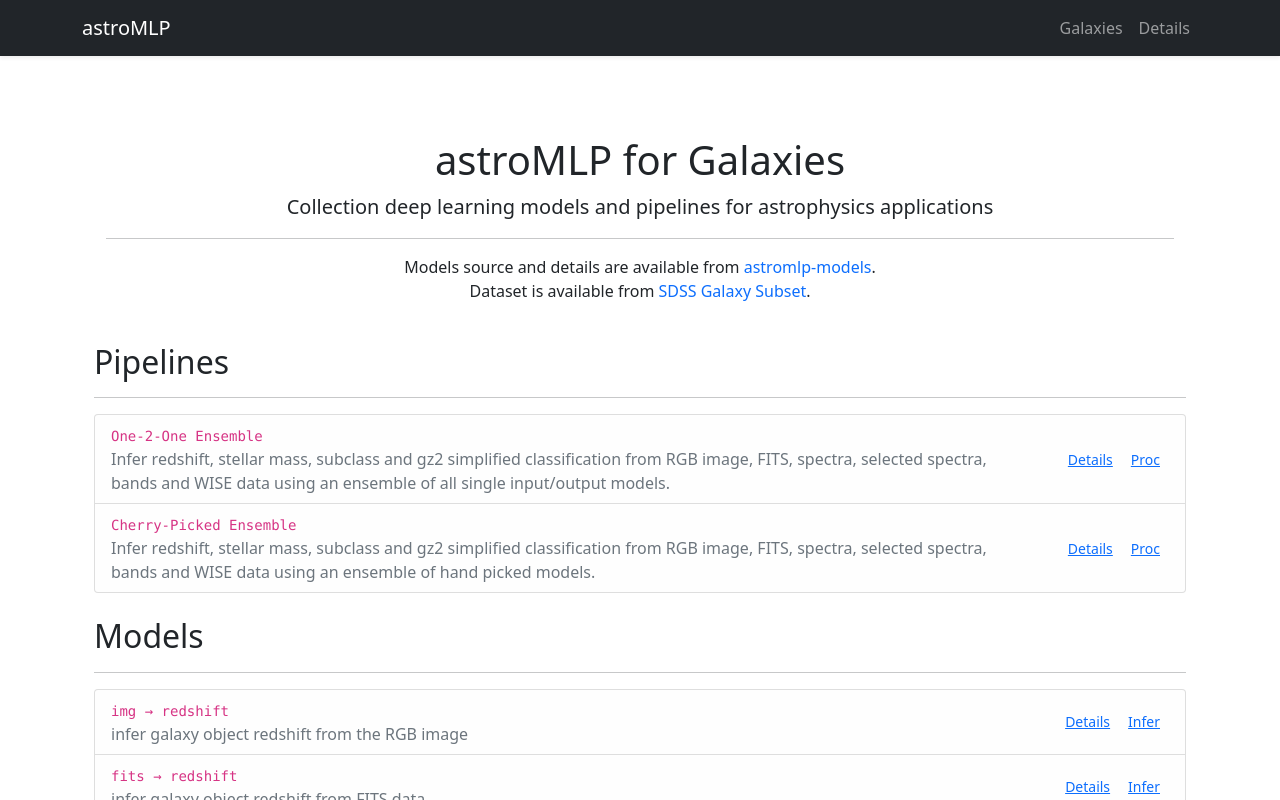
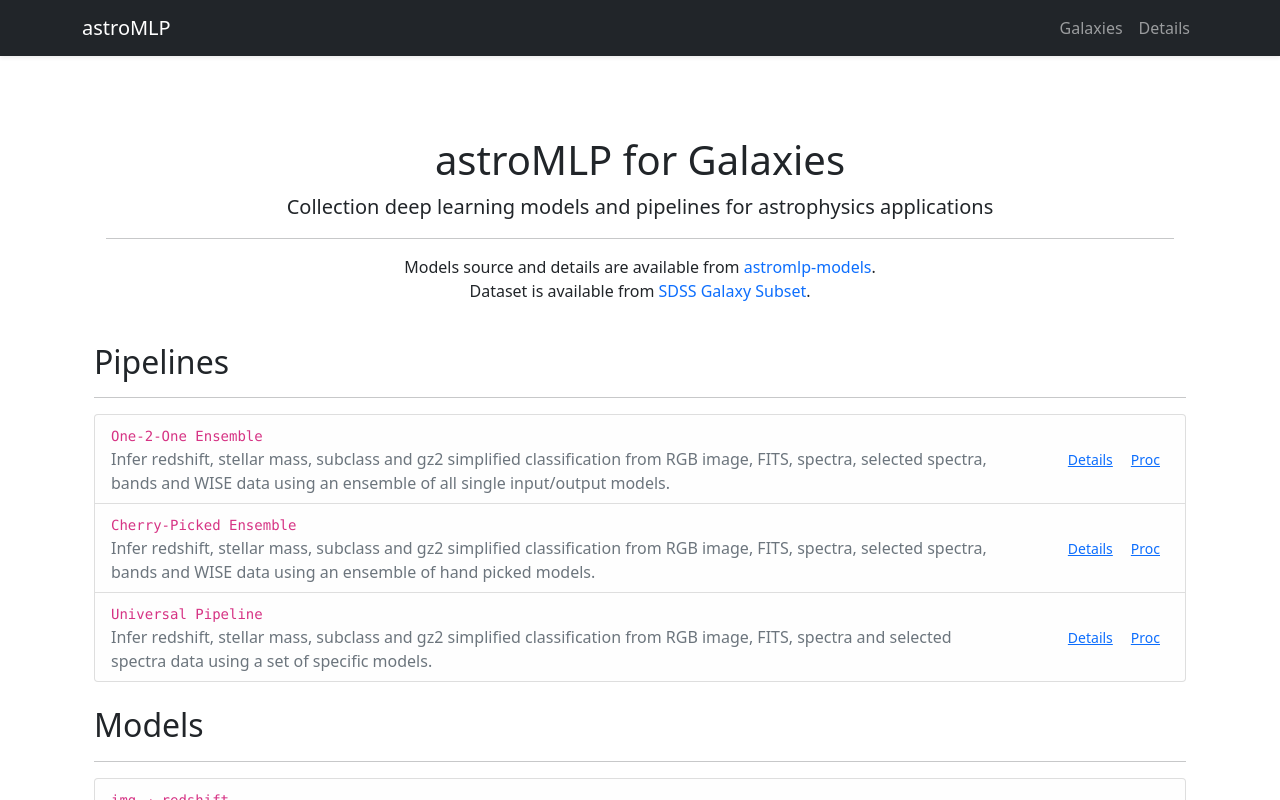
Before and after one commit to nunorc/astromlp-app, a Vue app: page /galaxies in a window 1280 px wide. Shown: the top 800 px of the page. Built offline with nearby package versions, Linux system fonts and the light colour scheme.

Commit message:
Add universal pipeline

```diff
--- a/src/shared.js
+++ b/src/shared.js
@@ -2,11 +2,13 @@
 export default {
   'PIPES': [
     'one2one',
-    'cherryPicked'
+    'cherryPicked',
+    'universal'
   ],
   'PIPES_NAMES': {
     one2one: 'One-2-One Ensemble',
-    cherryPicked: 'Cherry-Picked Ensemble'
+    cherryPicked: 'Cherry-Picked Ensemble',
+    universal: 'Universal Pipeline'
   },
   'PIPES_DESCS': {
     one2one: [
@@ -16,6 +18,10 @@ export default {
     cherryPicked: [
       'Infer redshift, stellar mass, subclass and gz2 simplified classification from RGB image, FITS, spectra, selected spectra, bands and WISE data using an ensemble of hand picked models.',
       '<table class="table table-sm"><thead><tr><th>Output</th><th>Ensemble</th></tr></thead><tbody><tr><td><code>redshift</code></td><td><code>[f2r, s2r, ss2r, iFsSSbW2r]</code></td></tr><tr><td><code>smass</code></td><td><code>[f2sm, b2sm, w2sm, iFsSSbW2sm]</code></td></tr><tr><td><code>subclass</code></td><td><code>[iFsSSbW2s]</code></td></tr><tr><td><code>gz2c</code></td><td><code>[i2g, f2g, iFsSSbW2g]</code></td></tr></tbody></table>'
+    ],
+    universal: [
+      'Infer redshift, stellar mass, subclass and gz2 simplified classification from RGB image, FITS, spectra and selected spectra data using a set of specific models.',
+      '<table class="table table-sm"><thead><tr><th>Output</th><th>Model</th></tr></thead><tbody><tr><td><code>redshift</code></td><td><code>s2r</code></td></tr><tr><td><code>smass</code></td><td><code>i2sm</code></td></tr><tr><td><code>subclass</code></td><td><code>ss2s</code></td></tr><tr><td><code>gz2c</code></td><td><code>f2g</code></td></tr></tbody></table>'
     ],
   },
   'MODELS': [
--- a/src/views/Pipeline.vue
+++ b/src/views/Pipeline.vue
@@ -8,7 +8,7 @@
     </h5>
     <hr/>
 
-    <p class="myuc">{{ desc[0] }}.</p>
+    <p class="myuc">{{ desc[0] }}</p>
     <span v-html="desc[1]"></span>
   </div>
 </template>
```
Also changed, not shown: 1 other file (tests, documents, lock files or other folders).
